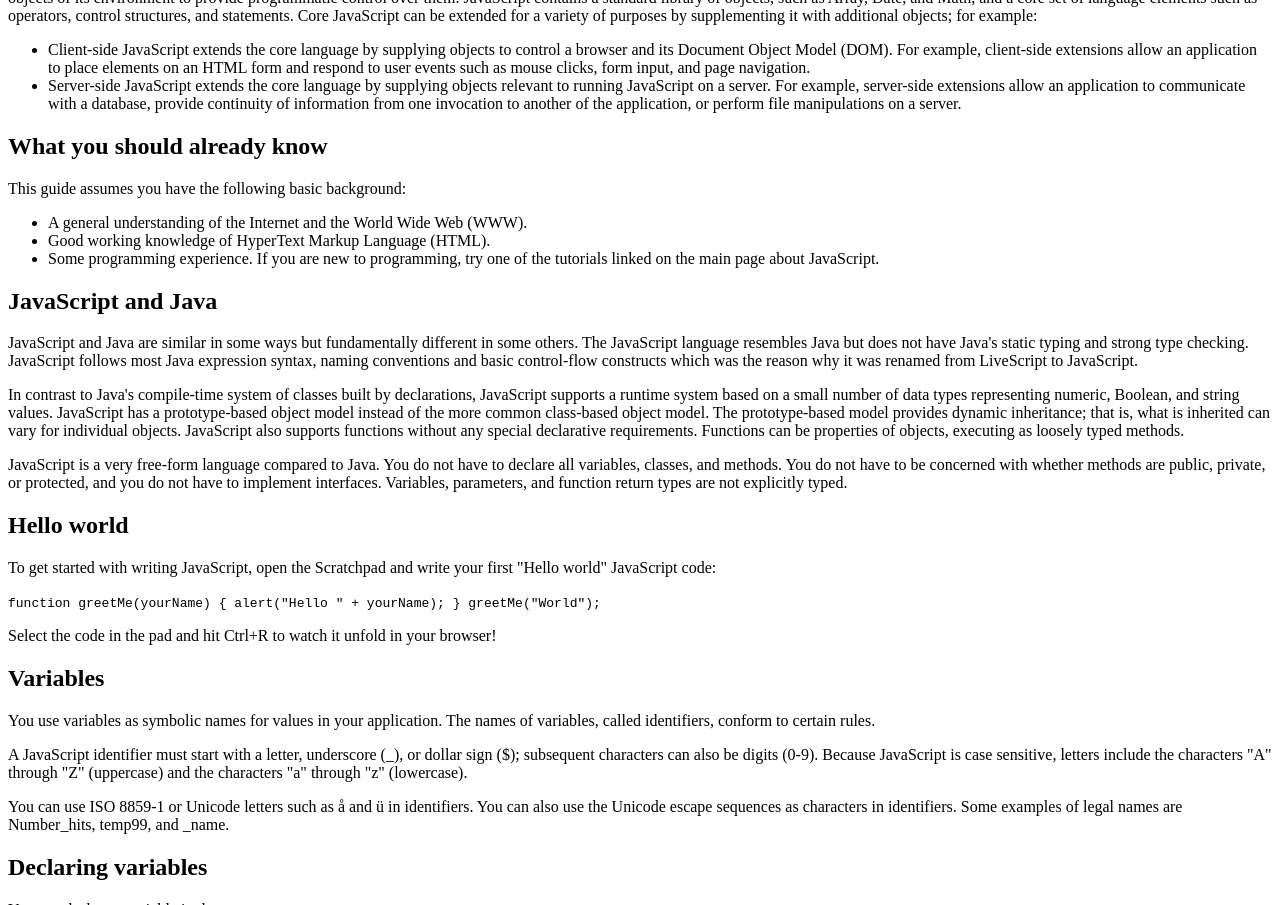
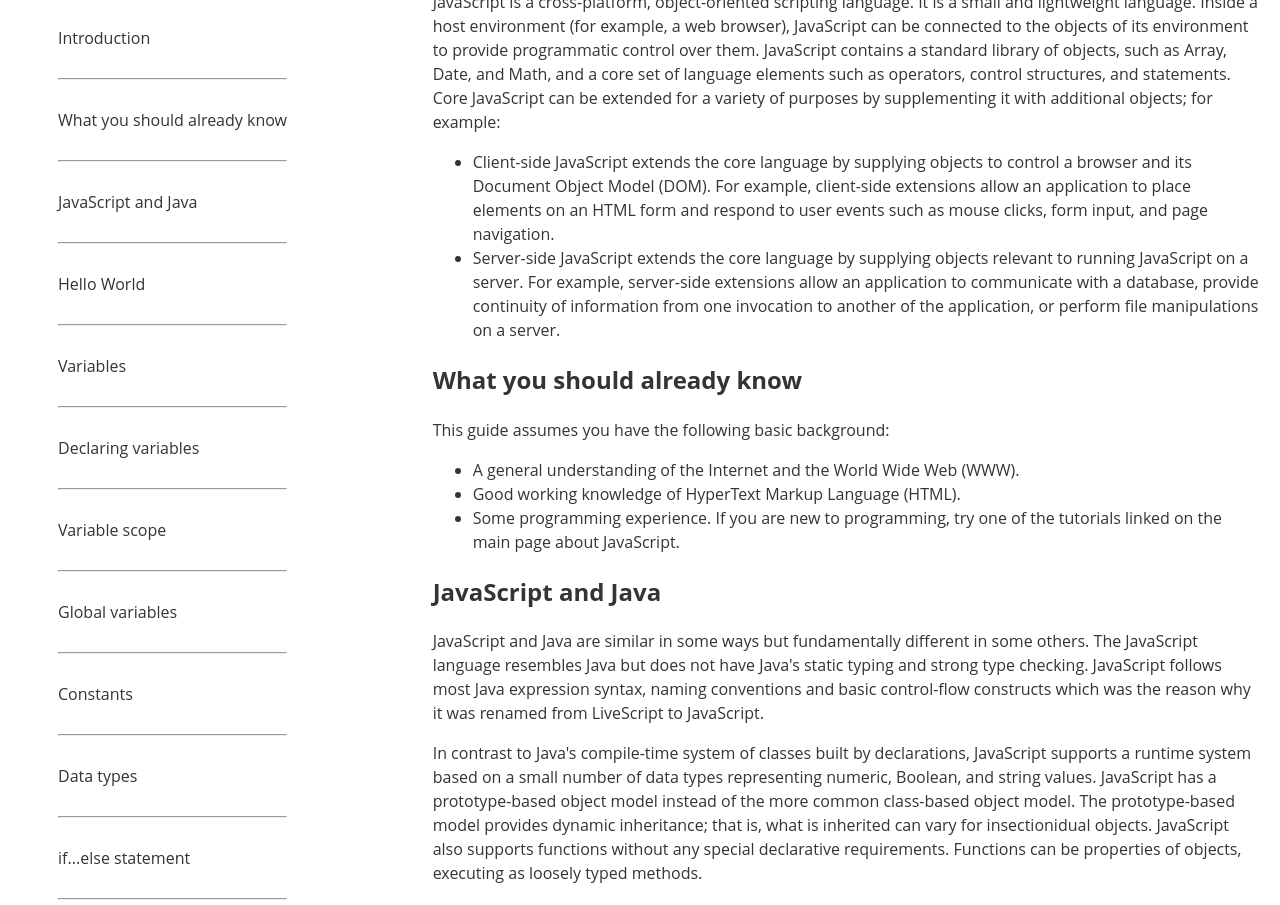
Before and after one commit to MostafaBarodi/mostafa-dorothy-trial, a plain HTML site: page index.html in a window 1280 px wide. Shown: the part 96-1001 px from the top of the page. Drawn offline with Linux system fonts and the light colour scheme.

Commit message:
added styling

```diff
--- a/index.html
+++ b/index.html
@@ -6,11 +6,37 @@
     <meta http-equiv="X-UA-Compatible" content="IE=edge">
     <meta name="viewport" content="width=device-width, initial-scale=1.0">
     <title>Document</title>
+    <link rel="stylesheet" href="styles.css">
+
 </head>
 
 <body>
     <main id="main-doc">
-        <div id="Introduction">
+        <section class="container">
+            <section class="navv" class="scrollingsection">
+                <nav id="navbar">
+                    <ul class="navbar2">
+                   <header class="header"><h2>JS Documentation</h2></header>
+                    <li><a href="#Introduction" class="nav-link">Introduction</a></li><hr>
+                    <li><a href="#what" class="nav-link">What you should already know</a></li><hr>
+                    <li><a href="#Java" class="nav-link">JavaScript and Java</a></li><hr>
+                    <li><a href="#hello" class="nav-link">Hello World</a></li><hr>
+                    <li><a href="#variable" class="nav-link">Variables</a></li><hr>
+                    <li><a href="#declare" class="nav-link">Declaring variables</a></li><hr>
+                    <li><a href="#scope" class="nav-link">Variable scope</a></li><hr>
+                    <li><a href="#global" class="nav-link">Global variables</a></li><hr>
+                    <li><a href="#Constants" class="nav-link">Constants</a></li><hr>
+                    <li><a href="#types" class="nav-link">Data types</a></li><hr>
+                    <li><a href="#statement" class="nav-link">if...else statement</a></li><hr>
+                    <li><a href="#while" class="nav-link">while statement</a></li><hr>
+                    <li><a href="#declarations" class="nav-link">Function Declarations</a></li><hr>
+                    <li><a href="#ref" class="nav-link">Reference</a></li><hr>
+                </ul>
+                </nav>
+            </section>
+
+            <section class="details">
+                <section id="Introduction">
                     <h2>Introduction</h2>
                     <p>
                         JavaScript is a cross-platform, object-oriented scripting language. It is a small and lightweight language. Inside a host environment (for example, a web browser), JavaScript can be connected to the objects of its environment to provide programmatic control
@@ -23,8 +49,8 @@
                         <li>Server-side JavaScript extends the core language by supplying objects relevant to running JavaScript on a server. For example, server-side extensions allow an application to communicate with a database, provide continuity of information
                             from one invocation to another of the application, or perform file manipulations on a server.</li>
                     </ul>
-        </div>
-        <div id="what">
+                </section>
+                <section class="main-section"  id="what">
                     <h2>What you should already know
                     </h2>
                     <p>
@@ -35,8 +61,8 @@
                         <li>Good working knowledge of HyperText Markup Language (HTML).</li>
                         <li>Some programming experience. If you are new to programming, try one of the tutorials linked on the main page about JavaScript.</li>
                     </ul>
-        </div>
-        <div id="Java">
+                </section>
+                <section class="main-section"  id="Java">
                     <h2>JavaScript and Java
                     </h2>
                     <p>
@@ -45,14 +71,14 @@
                     </p>
                     <p>
                         In contrast to Java's compile-time system of classes built by declarations, JavaScript supports a runtime system based on a small number of data types representing numeric, Boolean, and string values. JavaScript has a prototype-based object model instead
-                of the more common class-based object model. The prototype-based model provides dynamic inheritance; that is, what is inherited can vary for individual objects. JavaScript also supports functions without any special declarative requirements.
+                        of the more common class-based object model. The prototype-based model provides dynamic inheritance; that is, what is inherited can vary for insectionidual objects. JavaScript also supports functions without any special declarative requirements.
                         Functions can be properties of objects, executing as loosely typed methods.
                     </p>
                     <p>JavaScript is a very free-form language compared to Java. You do not have to declare all variables, classes, and methods. You do not have to be concerned with whether methods are public, private, or protected, and you do not have to implement
                         interfaces. Variables, parameters, and function return types are not explicitly typed.</p>
 
-        </div>
-        <div id="hello">
+                </section>
+                <section class="main-section" id="hello">
                     <h2>Hello world
                     </h2>
                     <p>
@@ -64,9 +90,8 @@ greetMe("World");</code>
                     <p>
                         Select the code in the pad and hit Ctrl+R to watch it unfold in your browser!
                     </p>
-        </div>
-
-        <div id="variable">
+                </section>
+                <section class="main-section" id="variable">
                     <h2>Variables
 
                     </h2>
@@ -81,8 +106,8 @@ greetMe("World");</code>
                         You can use ISO 8859-1 or Unicode letters such as å and ü in identifiers. You can also use the Unicode escape sequences as characters in identifiers. Some examples of legal names are Number_hits, temp99, and _name.
                     </p>
 
-        </div>
-        <div id="Declaring variables">
+                </section>
+                <section class="main-section"  id="declare">
                     <h2>Declaring variables
                     </h2>
                     <p>
@@ -108,8 +133,10 @@ greetMe("World");</code>
         </code>
                     <p>This syntax can be used to declare a block scope local variable. See Variable scope below.
                     </p>
-        </div>
-        <div id="Variable scope">
+                </section>
+                <section class="main-section" id="scope">
+                    <h2>Variable scope
+                    </h2>
                     <p>When you declare a variable outside of any function, it is called a global variable, because it is available to any other code in the current document. When you declare a variable within a function, it is called a local variable, because it
                         is available only within that function.</p>
                     <p>
@@ -125,8 +152,8 @@ greetMe("World");</code>
                     </p>
                     <code>if (true) { let y = 5; } console.log(y); // ReferenceError: y is
         not defined</code>
-        </div>
-        <div id="Global variables">
+                </section>
+                <section class="main-section" id="global">
                     <h2>Global variables
                     </h2>
                     <p>
@@ -139,8 +166,8 @@ not defined</code>
 
                     </p>
 
-        </div>
-        <div id="Constants">
+                </section>
+                <section class="main-section" id="Constants">
                     <h2>Constants</h2>
                     <p>You can create a read-only, named constant with the const keyword. The syntax of a constant identifier is the same as for a variable identifier: it must start with a letter, underscore or dollar sign and can contain alphabetic, numeric, or
                         underscore characters.
@@ -160,9 +187,8 @@ WILL CAUSE AN ERROR ALSO function f() { const g = 5; var g;
         "otherValue";</code>
 
 
-        </div>
-        <div id=" Data types
-">
+                </section>
+                <section class="main-section" id="types">
                     <h2>Data types
                     </h2>
                     <p>The latest ECMAScript standard defines seven data types:
@@ -194,9 +220,8 @@ WILL CAUSE AN ERROR ALSO function f() { const g = 5; var g;
                     </ul>
                     <p>Although these data types are a relatively small amount, they enable you to perform useful functions with your applications. Objects and functions are the other fundamental elements in the language. You can think of objects as named containers
                         for values, and functions as procedures that your application can perform.</p>
-        </div>
-        <div id=" if...else statement
-">
+                </section>
+                <section class="main-section" id="statement">
                     <h2>if...else statement
                     </h2>
                     <p>Use the if statement to execute a statement if a logical condition is true. Use the optional else clause to execute a statement if the condition is false. An if statement looks as follows:
@@ -231,9 +256,8 @@ statement_4_runs_if_condition_is_false; }
                     <code>if ((x = y)) { /* statements here */ }
         </code>
 
-        </div>
-        <div id="while statement
-">
+                </section>
+                <section class="main-section"  id="while">
                     <h2>while statement
                     </h2>
                     <P>A while statement executes its statements as long as a specified condition evaluates to true. A while statement looks as follows:
@@ -261,9 +285,8 @@ statement_4_runs_if_condition_is_false; }
                     <p>After completing the third pass, the condition n
                         < 3 is no longer true, so the loop terminates. </p>
 
-        </div>
-        <div id="Function declarations
-">
+                </section>
+                <section class="main-section" id="declarations">
                     <h2>Function declarations
                     </h2>
                     <p>A function definition (also called a function declaration, or function statement) consists of the function keyword, followed by:
@@ -292,15 +315,34 @@ statement_4_runs_if_condition_is_false; }
                     <p>Primitive parameters (such as a number) are passed to functions by value; the value is passed to the function, but if the function changes the value of the parameter, this change is not reflected globally or in the calling function.
 
                     </p>
-        </div>
-        <div id="ref">
+                </section>
+                <section class="main-section" id="ref">
                     <h2>Reference
                     </h2>
                     <ul>
                         <li>All the documentation in this page is taken from MDN</li>
                     </ul>
-        </div>
+                </section>
+
+
+            </section>
+
+
+        </section>
+
     </main>
+
+    <!-- <script>
+        window.onscroll = function() {scrollFunction()};
+
+        function scrollFunction() {
+          if (document.body.scrollTop > 20 || document.documentElement.scrollTop > 20) {
+            document.getElementById("navv").style.top = "0";
+          } else {
+            document.getElementById("navv").style.top = "-50px";
+          }
+        }
+        </script> -->
 </body>
 
 </html>
--- /dev/null
+++ b/styles.css
@@ -0,0 +1,54 @@
+
+.container{
+    display: flex;
+    border: 10px;
+    margin: 10px;
+    /* background-color: blue; */
+    font-family: 'Open Sans', Arial, sans-serif;
+    line-height: 1.5;
+    color: rgb(52, 52, 52);
+}
+.navv{
+    flex:4;
+    display: table;
+    overflow-y:scroll;
+}
+
+div.scrollingDiv{
+    overflow:scroll;
+
+}
+
+header{
+    color: black;
+    font-weight:300;
+}
+.details{
+    flex:8;
+}
+.navbar2 {
+    display:table;
+
+}
+.navbar2 li{
+    display:table-cell;
+    display:block;
+    padding: 20px 0px;
+    /* border:#888 1px solid; */
+
+}
+a {
+    color:inherit;
+    text-decoration: none;
+}
+code{
+    background-color:#f7f7f7;
+    padding: 10px;
+    font-family: monospace;
+
+}
+
+  @media screen and (max-height: 450px) {
+    .sidenav {padding-top: 15px;}
+    .sidenav a {font-size: 18px;}
+  }
```
Lines whose indentation alone changed are shown as unchanged.
